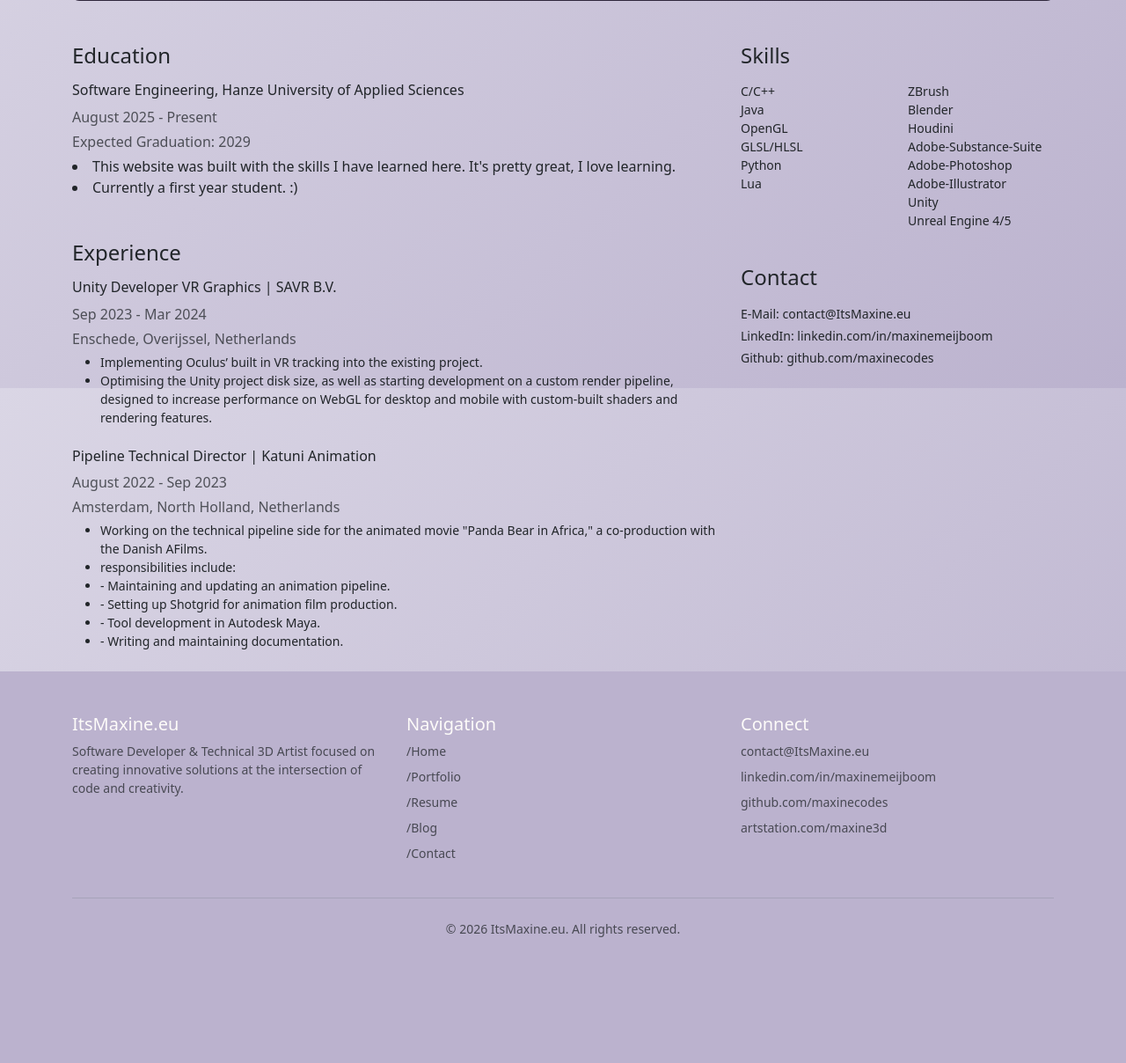
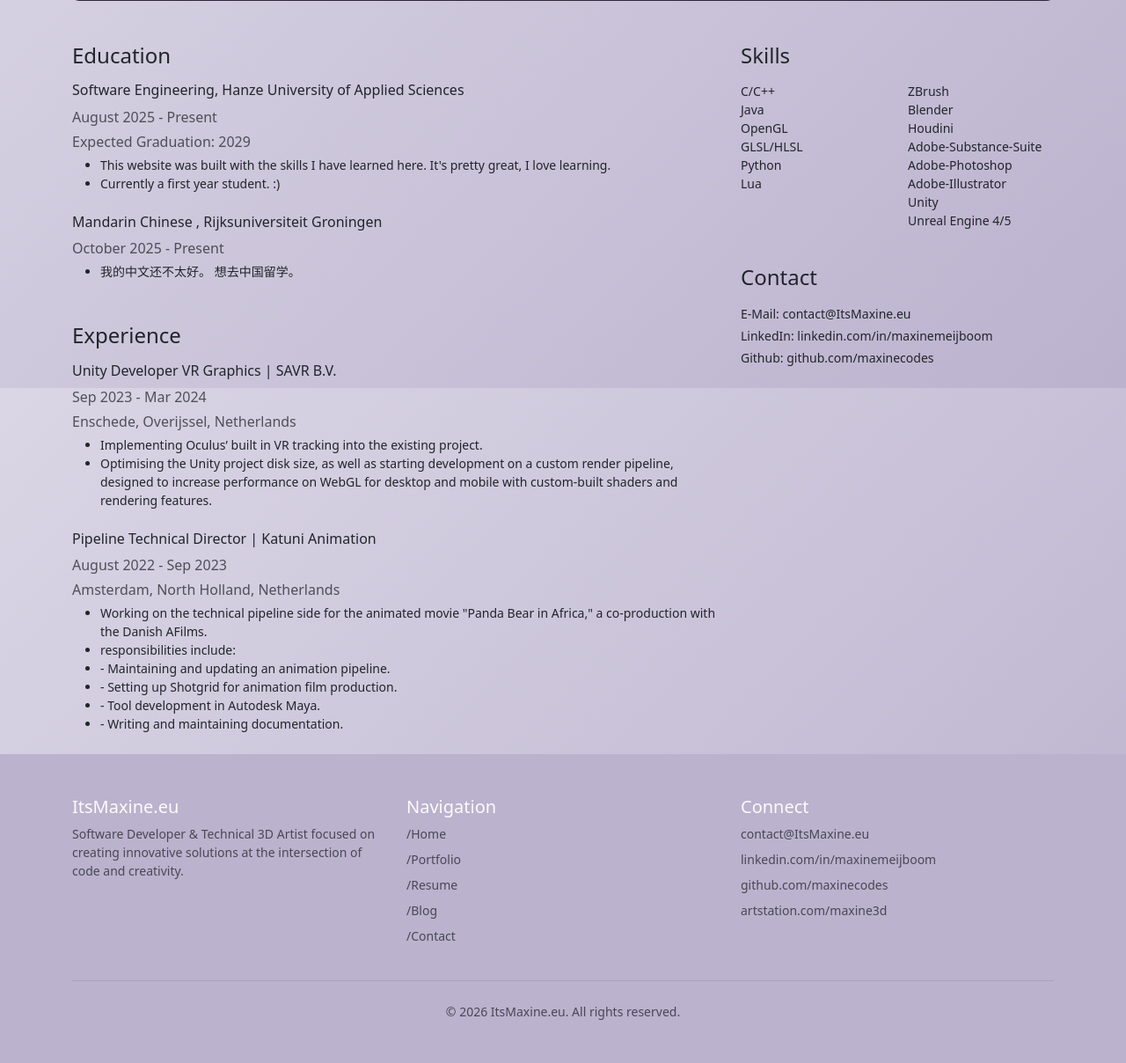
Before and after one commit to MaxineCodes/portfolio_website, a Flask app: page /resume in a window 1280 px wide. Shown: the part 359-1567 px from the top of the page at 88% size. Before the commit the page ends 1424 px from the top, so only its background shows below. Run offline with Flask 3, Linux system fonts and the light colour scheme.

Commit message:
updated resume some more

```diff
--- a/templates/resume.html
+++ b/templates/resume.html
@@ -18,8 +18,17 @@
             <h5 class="h6">Software Engineering, Hanze University of Applied Sciences</h5>
             <p class="text-muted mb-1">August 2025 - Present</p>
             <p class="text-muted mb-1">Expected Graduation: 2029</p>
-            <li>This website was built with the skills I have learned here. It's pretty great, I love learning.</li>
+            <ul class="small">
+                <li>This website was built with the skills I have learned here. It's pretty great, I love learning.</li>
                 <li>Currently a first year student. :)</li>
+            </ul>
+        </div>
+        <div class="mb-4">
+            <h5 class="h6">Mandarin Chinese , Rijksuniversiteit Groningen</h5>
+            <p class="text-muted mb-1">October 2025 - Present</p>
+            <ul class="small">
+                <li>我的中文还不太好。 想去中国留学。</li>
+            </ul>
         </div>
 
         <!-- Experience -->
```
